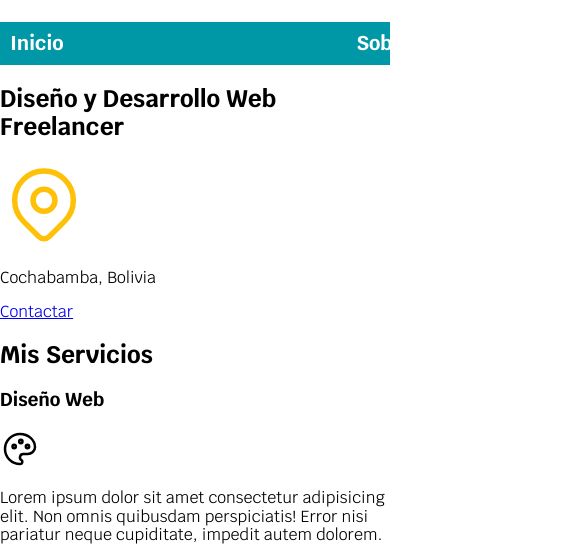
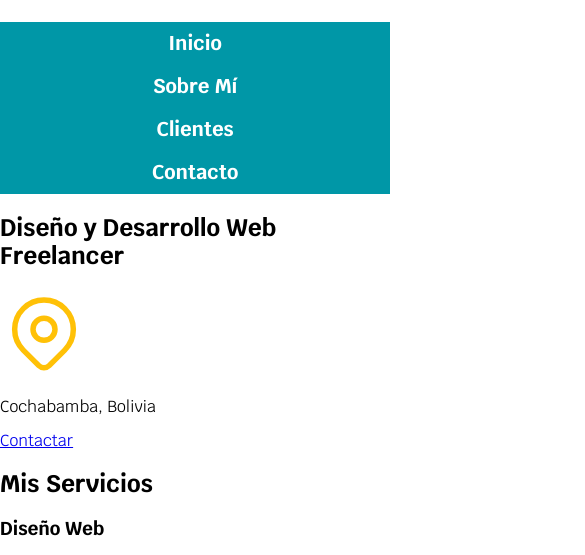
Before and after one commit to SergioAntonioDevWeb/freelancer, a plain HTML site: page index.html in a window 390 px wide. Shown: the part 116-671 px from the top of the page, 585 px wide, since content can reach past the window. Drawn offline with Linux system fonts and the light colour scheme.

Commit message:
Responsive Designed Terminado

```diff
--- a/css/styles.css
+++ b/css/styles.css
@@ -25,7 +25,7 @@ body {
 }
 
 .contenedor {
-    width: 120rem;
+    max-width: 120rem;
     margin: 0 auto;
 }
 
@@ -35,10 +35,20 @@ body {
 
 .navegacion-principal {
     display: flex;
-    justify-content: space-between;
+    flex-direction: column;
+}
+
+@media (min-width: 768px) {
+    .navegacion-principal {
+        flex-direction: row;
+        justify-content: space-between;
+    }
+
 }
 
 .navegacion-principal a {
+    display: block;
+    text-align: center;
     padding: 1rem;
     color: var(--blanco);
     text-decoration: none;
```
